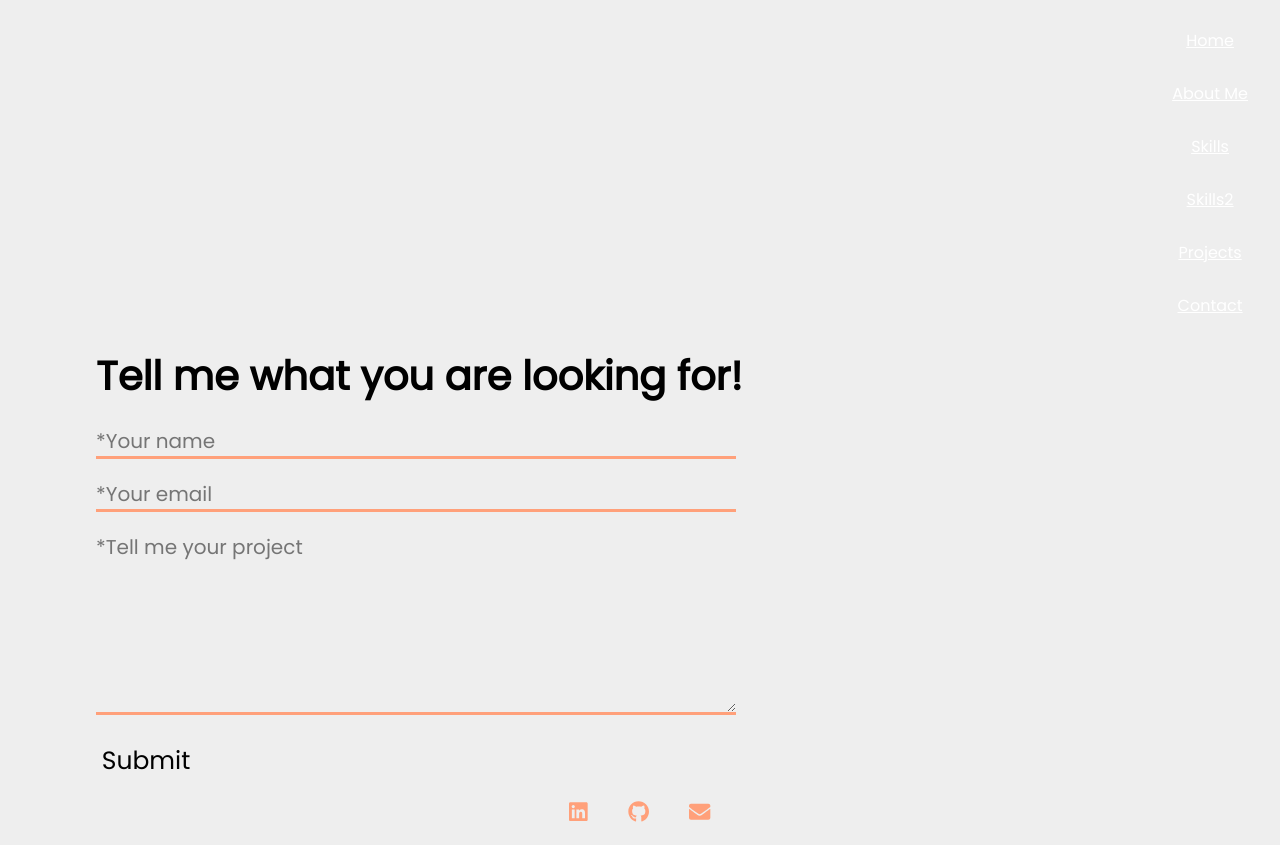
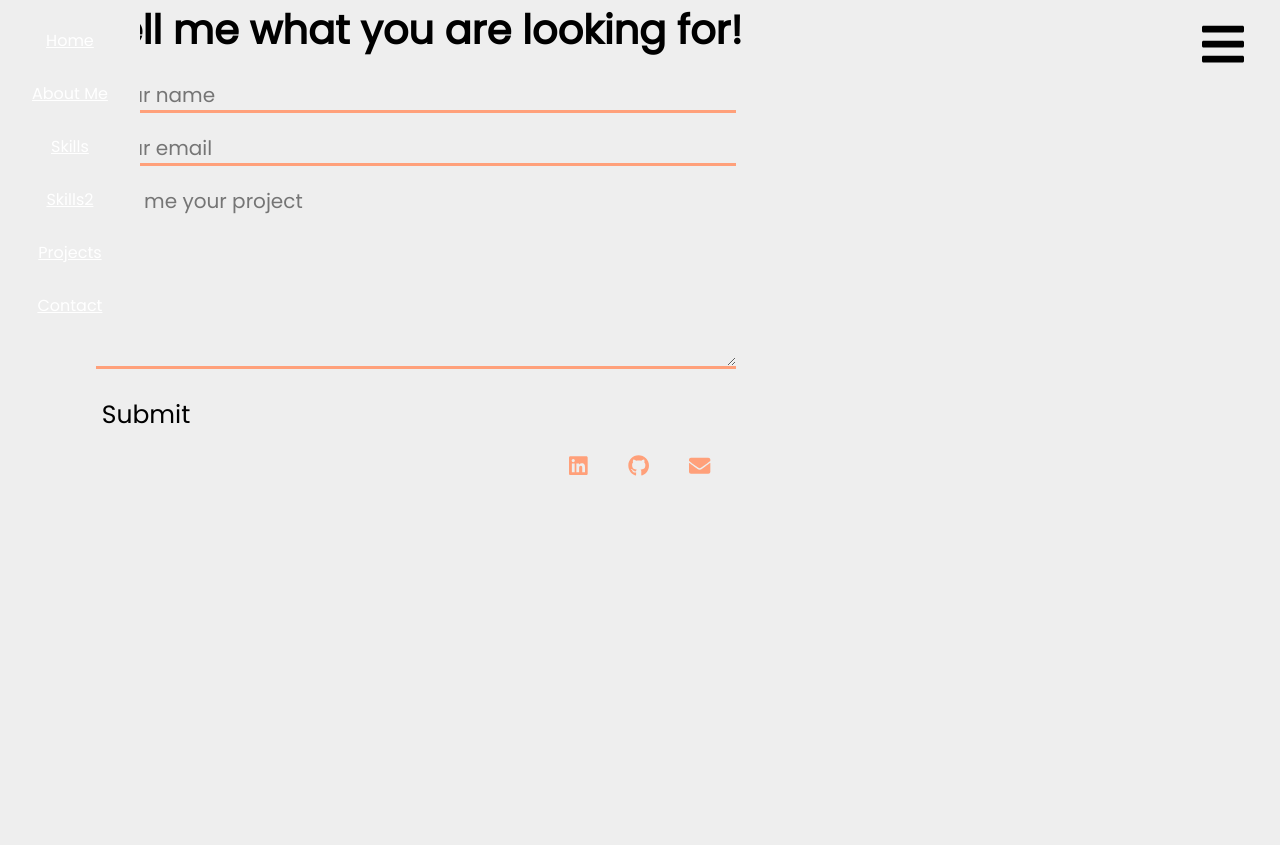
Before and after one commit to yuukanon/yuukamotobayashiprofile, a React (Create React App) app: page /contact in a window 1280 px wide. After the commit the page ends 800 px from the top, so only its background shows below. Built offline with nearby package versions, Linux system fonts and the light colour scheme.

Commit message:
removed burger

```diff
--- a/src/App.css
+++ b/src/App.css
@@ -19,11 +19,15 @@ h3 {
 
 /* Home */
 
+header {
+  position: relative;
+
+}
+
 header > img {
   background: no-repeat center center/cover;
   height: auto;
   width: 100%;
-  position: relative;
   margin-bottom: 30px;
   opacity: .8;
 }
@@ -32,7 +36,7 @@ header > img {
 .burger {
   color: black;
   padding: 20px;
-  display: none;
+  display: block;
   justify-content: flex-end;
   position: absolute;
   right: 16px;
@@ -43,6 +47,7 @@ header > img {
 .navbar {
   background-color: transparent;
   overflow: hidden;
+  position: absolute;
 }
 
 ul, li {
--- a/src/App.js
+++ b/src/App.js
@@ -1,8 +1,7 @@
-import React, { useState }from 'react';
+import React, { useState } from 'react';
 import './App.css';
 import { BrowserRouter as Router, Switch, Route } from 'react-router-dom';
 import Navbar from './components/Navbar';
-import Burger from './components/Burger';
 import AboutMe from './components/AboutMe';
 import Skills from './components/Skills';
 import Skills2 from './components/Skills2';
@@ -17,12 +16,11 @@ import { faEnvelope } from '@fortawesome/free-solid-svg-icons'
 library.add(fab, faEnvelope)
 
 function App() {
-  const [open, setOpen] = useState(false);
+  // const [open, setOpen] = useState(false);
 
   return (
     <Router>
-        <Burger open={open} setOpen={setOpen} />
-        <Navbar open={open} setOpen={setOpen} />
+      <Navbar />
       <Switch>
         <Route exact path='/' component={Home} />
         <div className="main-body">
@@ -39,7 +37,7 @@ function App() {
 }
 
 const Home = () => {
-  return(
+  return (
     <header>
       <img src="https://images.unsplash.com/photo-1489533119213-66a5cd877091?ixlib=rb-1.2.1&ixid=eyJhcHBfaWQiOjEyMDd9&auto=format&fit=crop&w=1502&q=80" alt="" />
       <div className='name'>
--- a/src/components/Burger.js
+++ /dev/null
@@ -1,23 +0,0 @@
-import React from 'react';
-import { FontAwesomeIcon } from "@fortawesome/react-fontawesome";
-import { faBars } from '@fortawesome/free-solid-svg-icons';
-import { bool, func } from 'prop-types';
-
-
-const Burger = ({open, setOpen}) => {
-
-  return (
-      <div className="burger" open={open} onClick={() => setOpen(!open)}>
-      <FontAwesomeIcon icon={faBars} size='3x' />
-      </div>
-
-
-  )
-}
-
-Burger.propTypes = {
-  open: bool.isRequired,
-  setOpen: func.isRequired,
-};
-
-export default Burger;
--- a/src/components/Navbar.js
+++ b/src/components/Navbar.js
@@ -1,14 +1,18 @@
 import React from 'react';
 import { Link } from 'react-router-dom';
-import { bool } from 'prop-types';
+import { FontAwesomeIcon } from "@fortawesome/react-fontawesome";
+import { faBars } from '@fortawesome/free-solid-svg-icons';
 
-
-const Navbar = ({ open }) => {
+const Navbar = () => {
 
 
   return(
       <>
-       <div open={open} className="navbar">
+        <div className="burger">
+          <FontAwesomeIcon icon={faBars} size='3x' />
+        </div>
+
+       <div className="navbar">
         <ul>
           <li><Link to='/'>Home</Link></li>
           <li><Link to='/aboutme'>About Me</Link></li>
@@ -23,8 +27,6 @@ const Navbar = ({ open }) => {
   )
 }
 
-Navbar.propTypes = {
-  open: bool.isRequired,
-}
+
 
 export default Navbar;
```
Lines whose indentation alone changed are shown as unchanged.
